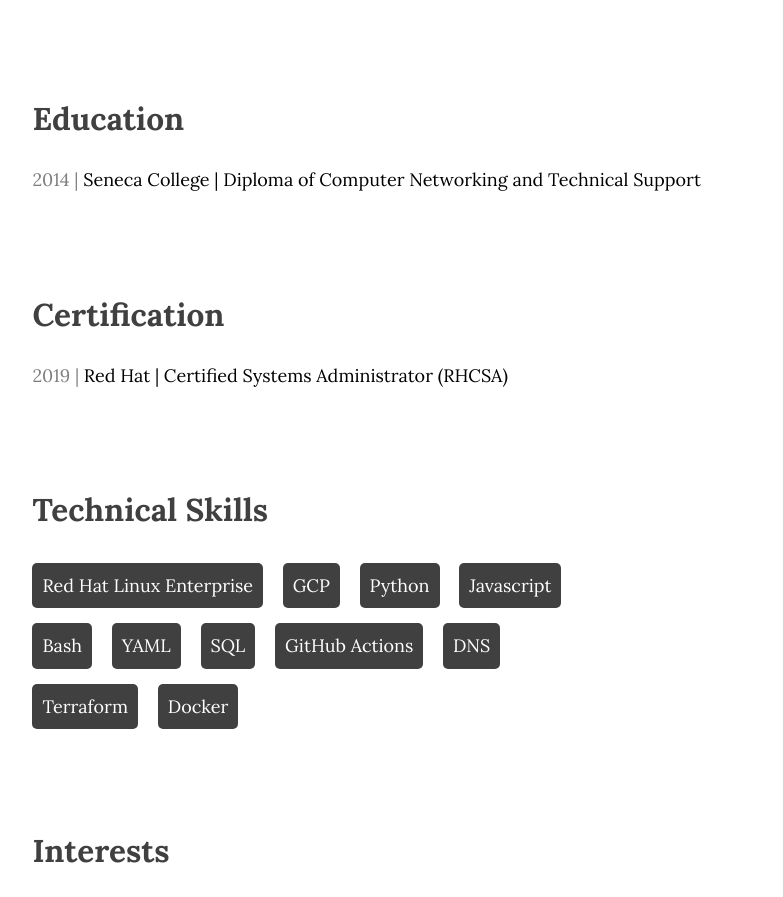
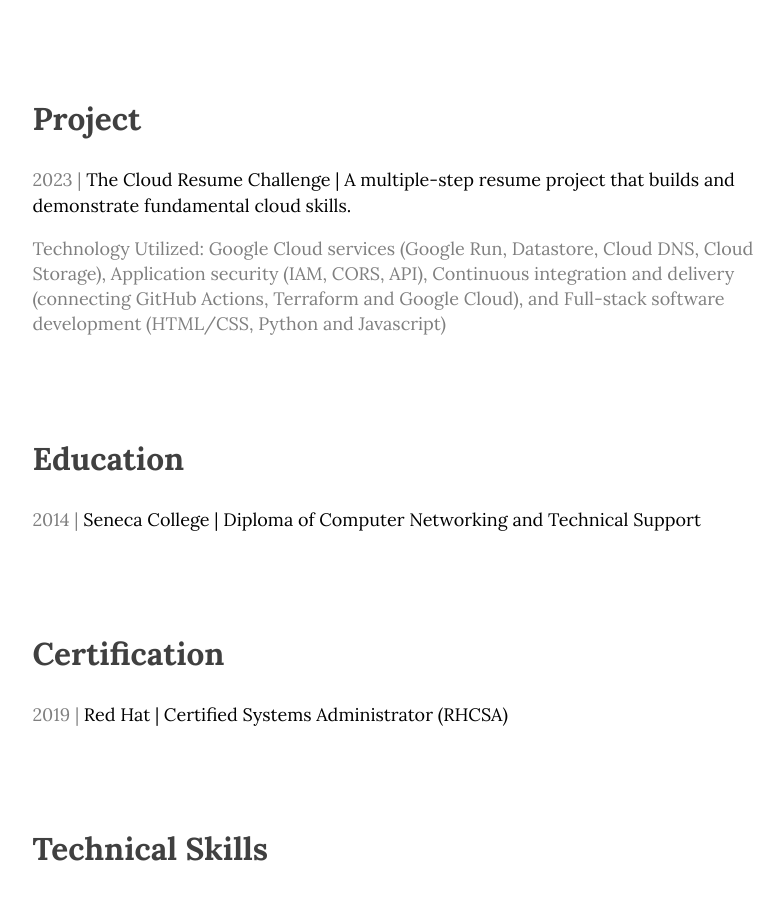
Before and after one commit to kcuartero/crc-frontend, a plain HTML site: page frontend/index.html in a window 1280 px wide. Shown: the part 998-1895 px from the top of the page, without its empty margins (451-1234 px from the left). Drawn offline with nearby package versions, Linux system fonts and the light colour scheme; no server answers; a web font is replaced by a local one.

Commit message:
updated resume

```diff
--- a/frontend/index.html
+++ b/frontend/index.html
@@ -50,6 +50,11 @@
         <p>• Decreased the time to deploy desktops and laptops by 50% by implementing a new method in reimaging computers</p>
       </section>
       <section>
+        <h1>Project</h1>
+        <p>2023 | <em>The Cloud Resume Challenge | A multiple-step resume project that builds and demonstrate fundamental cloud skills. </em></p>
+        <p>Technology Utilized: Google Cloud services (Google Run, Datastore, Cloud DNS, Cloud Storage), Application security (IAM, CORS, API), Continuous integration and delivery (connecting GitHub Actions, Terraform and Google Cloud), and Full-stack software development (HTML/CSS, Python and Javascript)</p>
+    </section>
+      <section>
           <h1>Education</h1>
           <p>2014 | <em>Seneca College | Diploma of Computer Networking and Technical Support</em></p>
       </section>
```
